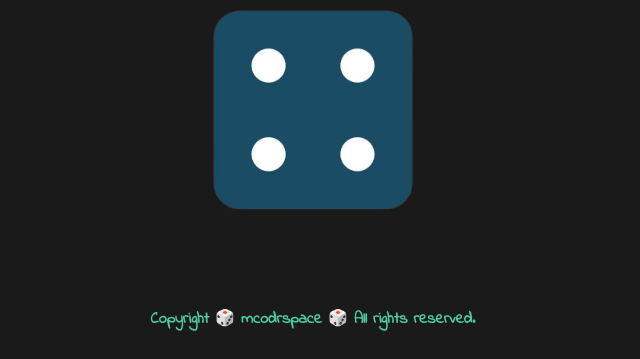
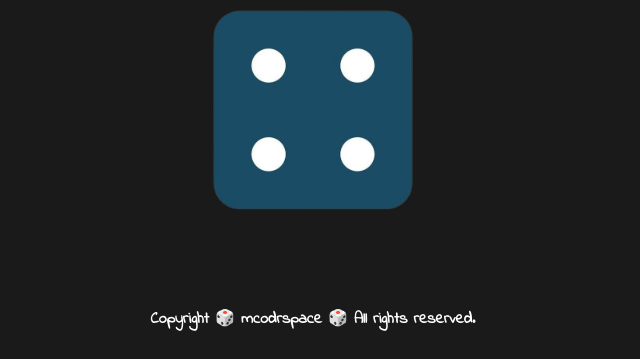
Before and after one commit to mcodrspace/diceegame, a plain HTML site: page index.html in a window 1280 px wide. Shown: the part 642-1001 px from the top of the page, without its empty margins (327-967 px from the left). Drawn offline with Linux system fonts and the light colour scheme.

Commit message:
Update styles.css

```diff
--- a/styles.css
+++ b/styles.css
@@ -38,7 +38,7 @@ img {
 
 footer {
   margin-top: 5%;
-  color: #4ECCA3;
+  color: #FFFFFF;
   text-align: center;
   font-family: 'Indie Flower', cursive;
   font-weight: bold;
```
